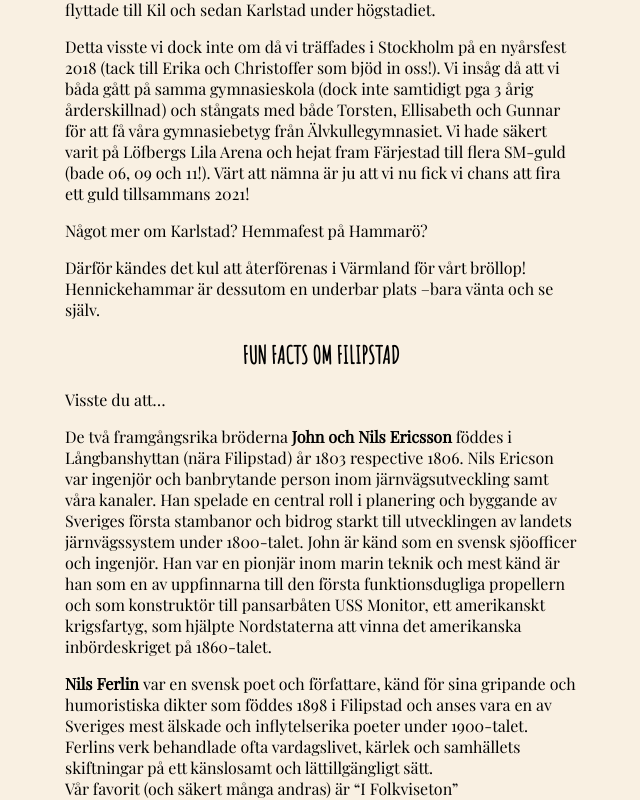
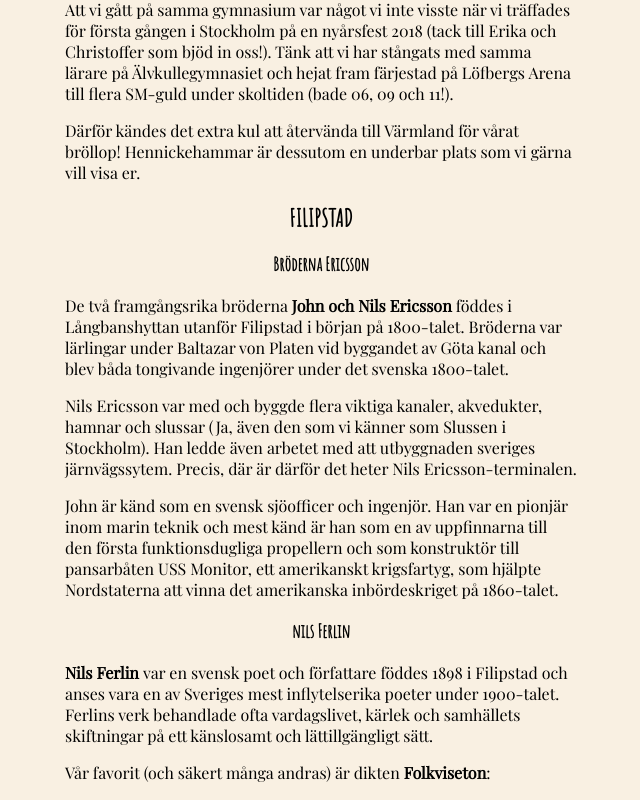
Before and after one commit to cflhammar/cflhammar.github.io, a React (Create React App) app: page /varmland in a window 1280 px wide. Shown: the part 525-1325 px from the top of the page, without its empty margins (319-959 px from the left). Built offline with nearby package versions, Linux system fonts and the light colour scheme.

Commit message:
text text

```diff
--- a/src/components/Filipstad.tsx
+++ b/src/components/Filipstad.tsx
@@ -5,63 +5,63 @@ const Filipstad = () => {
         <div className="start">
             <h2> FREDRIK, SOFIA OCH VÄRMLAND </h2>
             <p>
-                Fredrik är born and raised på Hammarö, älskar att vara ute i nature xxxxx
-            </p>
-            <p>
-                Sofia är born Trollhättan men sedan raised Karlstad, då familjen flyttade till Kil och sedan Karlstad
-                under högstadiet.
-            </p>
-            <p>
-                Detta visste vi dock inte om då vi träffades i Stockholm på en nyårsfest 2018 (tack till Erika och
-                Christoffer som bjöd in
-                oss!). Vi insåg då att vi båda gått på samma gymnasieskola (dock inte samtidigt pga 3 årig
-                årderskillnad) och stångats med
-                både Torsten, Ellisabeth och Gunnar för att få våra gymnasiebetyg från Älvkullegymnasiet. Vi hade säkert
-                varit på Löfbergs
-                Lila Arena och hejat fram Färjestad till flera SM-guld (bade 06, 09 och 11!). Värt att nämna är ju att
-                vi nu fick vi chans att
-                fira ett guld tillsammans 2021!
-            </p>
-            <p>
-                Något mer om Karlstad? Hemmafest på Hammarö?
-            </p>
-            <p>
-                Därför kändes det kul att återförenas i Värmland för vårt bröllop! Hennickehammar är dessutom en
-                underbar plats –bara vänta och se själv.
-            </p>
-
-            <h2> FUN FACTS OM FILIPSTAD </h2>
-
-
-            <p> Visste du att… </p>
-
-            <p>
-                De två framgångsrika bröderna <span className="bold-text">  John och Nils Ericsson </span> föddes i Långbanshyttan (nära Filipstad) år 1803
-                respective 1806.
-                Nils Ericson var ingenjör och banbrytande person inom järnvägsutveckling samt våra kanaler. Han spelade
-                en central roll i
-                planering och byggande av Sveriges första stambanor och bidrog starkt till utvecklingen av landets
-                järnvägssystem under
-                1800-talet. John är känd som en svensk sjöofficer och ingenjör. Han var en pionjär inom marin teknik och
-                mest
-                känd är han som en av uppfinnarna till den första funktionsdugliga propellern och som konstruktör till
-                pansarbåten USS Monitor, ett amerikanskt krigsfartyg, som hjälpte Nordstaterna att vinna det amerikanska
-                inbördeskriget på 1860-talet.
+                Som de flesta nog vet har Fredrik växt upp på Hammarö utanför Karlstad.
+                Det som färre kanske känner till är att Sofia bott både Kil och Karlstad under sin högstadie- och
+                gymnasietid.
             </p>
 
             <p>
-                <span className="bold-text"> Nils Ferlin </span> var en svensk poet och författare, känd för sina gripande och humoristiska dikter som föddes
-                1898 i
-                Filipstad och anses vara en av Sveriges mest älskade och inflytelserika poeter under 1900-talet. Ferlins
-                verk
-                behandlade ofta vardagslivet, kärlek och samhällets skiftningar på ett känslosamt och lättillgängligt
-                sätt.
-                <br/>
-                Vår favorit (och säkert många andras) är “I Folkviseton”
+                Att vi gått på samma gymnasium var något vi inte visste när vi träffades för första gången i Stockholm
+                på en nyårsfest 2018 (tack till Erika och Christoffer som bjöd in oss!).
+                Tänk att vi har stångats med samma lärare på Älvkullegymnasiet och
+                hejat fram färjestad på Löfbergs Arena till flera SM-guld under skoltiden (bade 06, 09 och 11!).
+            </p>
+            <p>
+                Därför kändes det extra kul att återvända till Värmland för vårat bröllop!
+                Hennickehammar är dessutom en underbar plats som vi gärna vill visa er.
+            </p>
+
+            <h2>FILIPSTAD </h2>
+
+            <h3> Bröderna Ericsson </h3>
+
+            <p>
+                De två framgångsrika bröderna <span className="bold-text">  John och Nils Ericsson </span>
+                föddes i Långbanshyttan utanför Filipstad i början på 1800-talet.
+                Bröderna var lärlingar under Baltazar von Platen vid byggandet av Göta kanal och blev båda tongivande
+                ingenjörer under det svenska 1800-talet.
+            </p>
+            <p>
+                Nils Ericsson var med och byggde flera viktiga kanaler, akvedukter, hamnar och slussar (Ja, även den
+                som
+                vi känner som Slussen i Stockholm).
+                Han ledde även arbetet med att utbyggnaden sveriges järnvägssytem. Precis, där är därför det heter
+                Nils
+                Ericsson-terminalen.
+            </p>
+            <p>
+                John är känd som en svensk sjöofficer och ingenjör. Han var en pionjär inom marin teknik och
+                mest känd är han som en av uppfinnarna till den första funktionsdugliga propellern och som
+                konstruktör till pansarbåten USS Monitor, ett amerikanskt krigsfartyg, som hjälpte Nordstaterna att
+                vinna det
+                amerikanska inbördeskriget på 1860-talet.
+            </p>
+
+            <h3> nils Ferlin </h3>
+
+            <p>
+                <span className="bold-text"> Nils Ferlin </span> var en svensk poet och författare föddes
+                1898 i Filipstad och anses vara en av Sveriges mest inflytelserika poeter under 1900-talet.
+                Ferlins verk behandlade ofta vardagslivet, kärlek och samhällets skiftningar på ett känslosamt och
+                lättillgängligt sätt.
+            </p>
+            <p>
+                Vår favorit (och säkert många andras) är dikten <span className="bold-text"> Folkviseton</span>:
             </p>
 
 
             <p>
+                <span style={{fontStyle: "italic"}}>
                 Månen är stor, <br/>
                 Kärleken kommer och kärleken går, <br/>
                 ingen kan tyda dess lagar. <br/>
@@ -84,9 +84,10 @@ const Filipstad = () => {
                 Min lycka är din,<br/>
                 din lycka är min<br/>
                 och gråten är min när du gråter.<br/>
+                               </span>
                 <br/>
-                I Folkviseton, Nils<br/>
-                Ferlin, 1957
+                Nils Ferlin, 1957
+
             </p>
         </div>
     );
```
